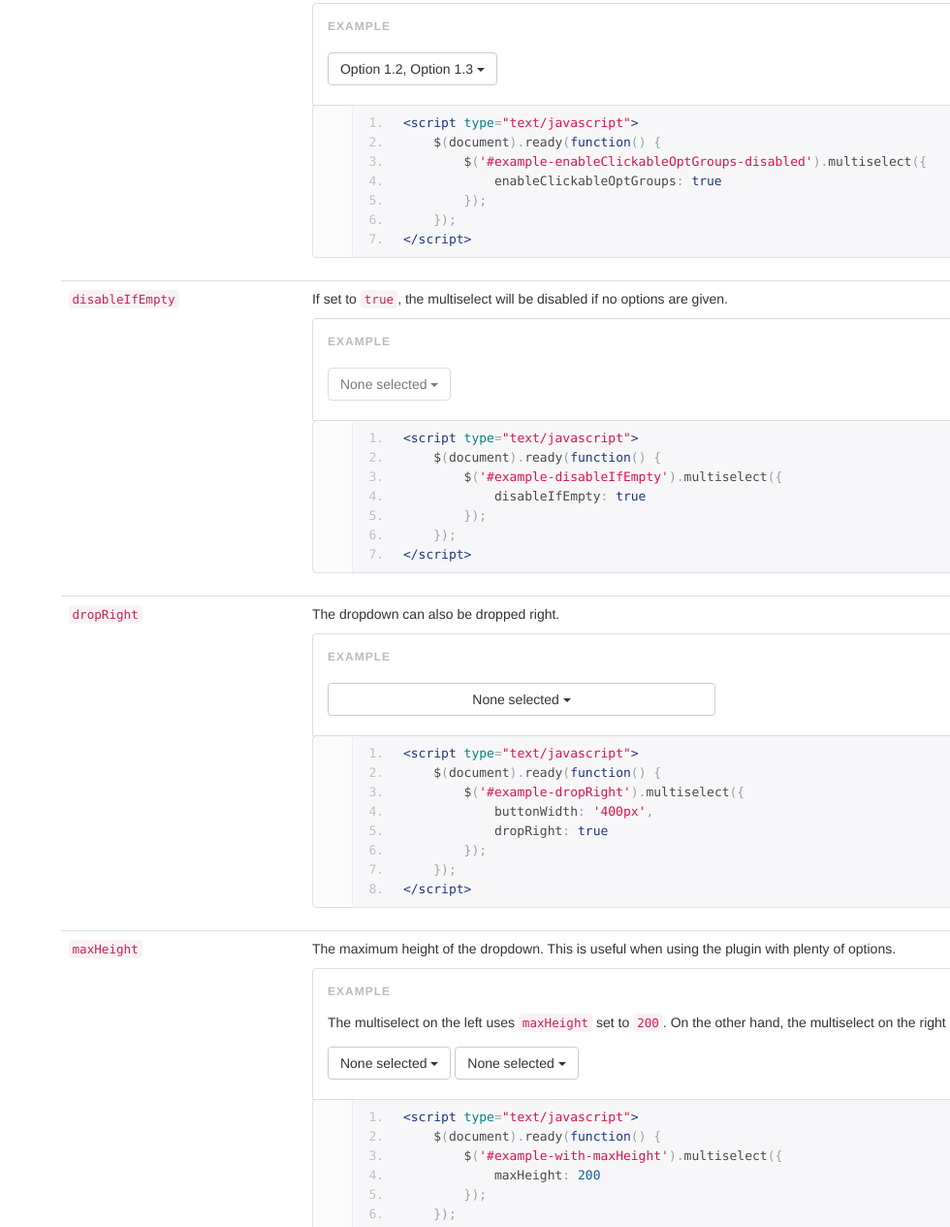
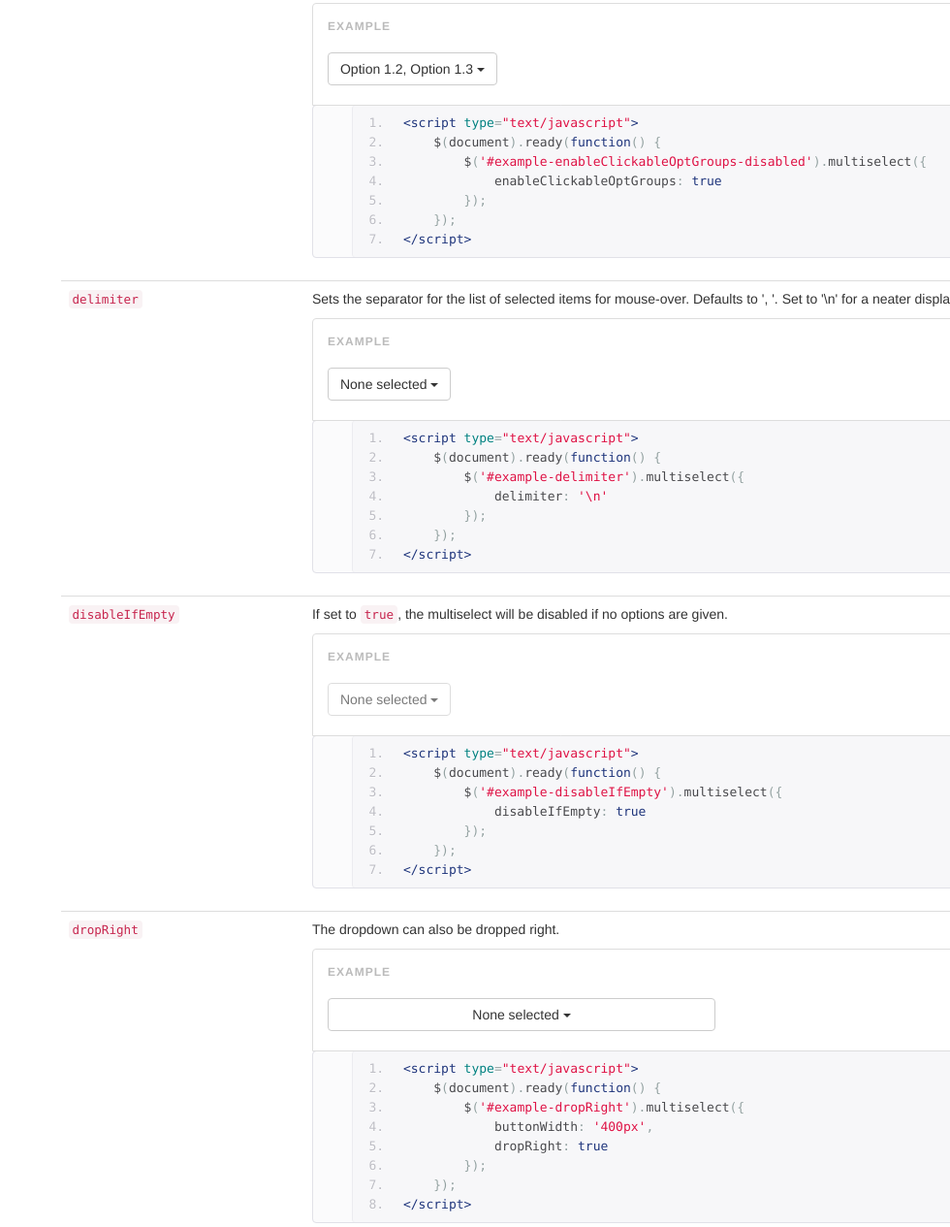
Before and after one commit to davidstutz/bootstrap-multiselect, a website: page index.html in a window 1280 px wide. Shown: the part 4316-5581 px from the top of the page at 97% size, without its empty margins (300-1280 px from the left). Drawn offline with Linux system fonts and the light colour scheme.

Commit message:
added delimiter option to control the delimiter character for mouse-over display of selected items

```diff
--- a/index.html
+++ b/index.html
@@ -453,6 +453,37 @@
 </pre>
                                 </td>
                             </tr>
+                            <tr>
+                                <td><code>delimiter</code></td>
+                                <td>
+                                    <p>
+                                        Sets the separator for the list of selected items for mouse-over. Defaults to ', '. Set to '\n' for a neater display.
+                                    </p>
+
+                                    <div class="example">
+                                        <script type="text/javascript">
+                                            $(document).ready(function() {
+                                                $('#example-delimiter').multiselect({
+                                                    delimiter: '\n'
+                                                });
+                                            });
+                                        </script>
+                                        <select id="example-delimiter" multiple="multiple"></select>
+                                    </div>
+                                    <div class="highlight">
+<pre class="prettyprint linenums">
+&lt;script type=&quot;text/javascript&quot;&gt;
+    $(document).ready(function() {
+        $('#example-delimiter').multiselect({
+            delimiter: '\n'
+        });
+    });
+&lt;/script&gt;
+</pre>
+                                    </div>
+                                </td>
+                            </tr>
+
                             <tr>
                                 <td><code>disableIfEmpty</code></td>
                                 <td>
```
Also changed, not shown: dist/js/bootstrap-multiselect.js.
